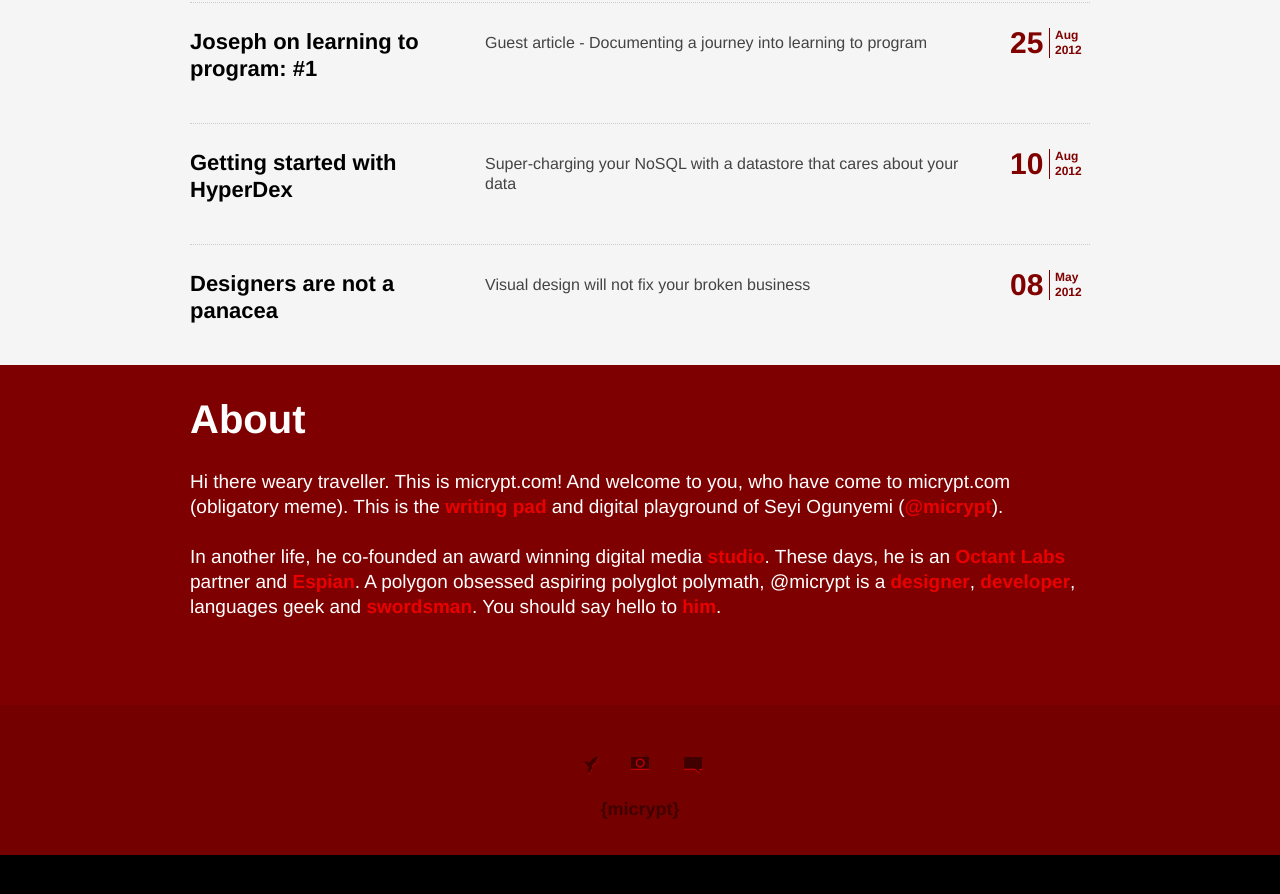
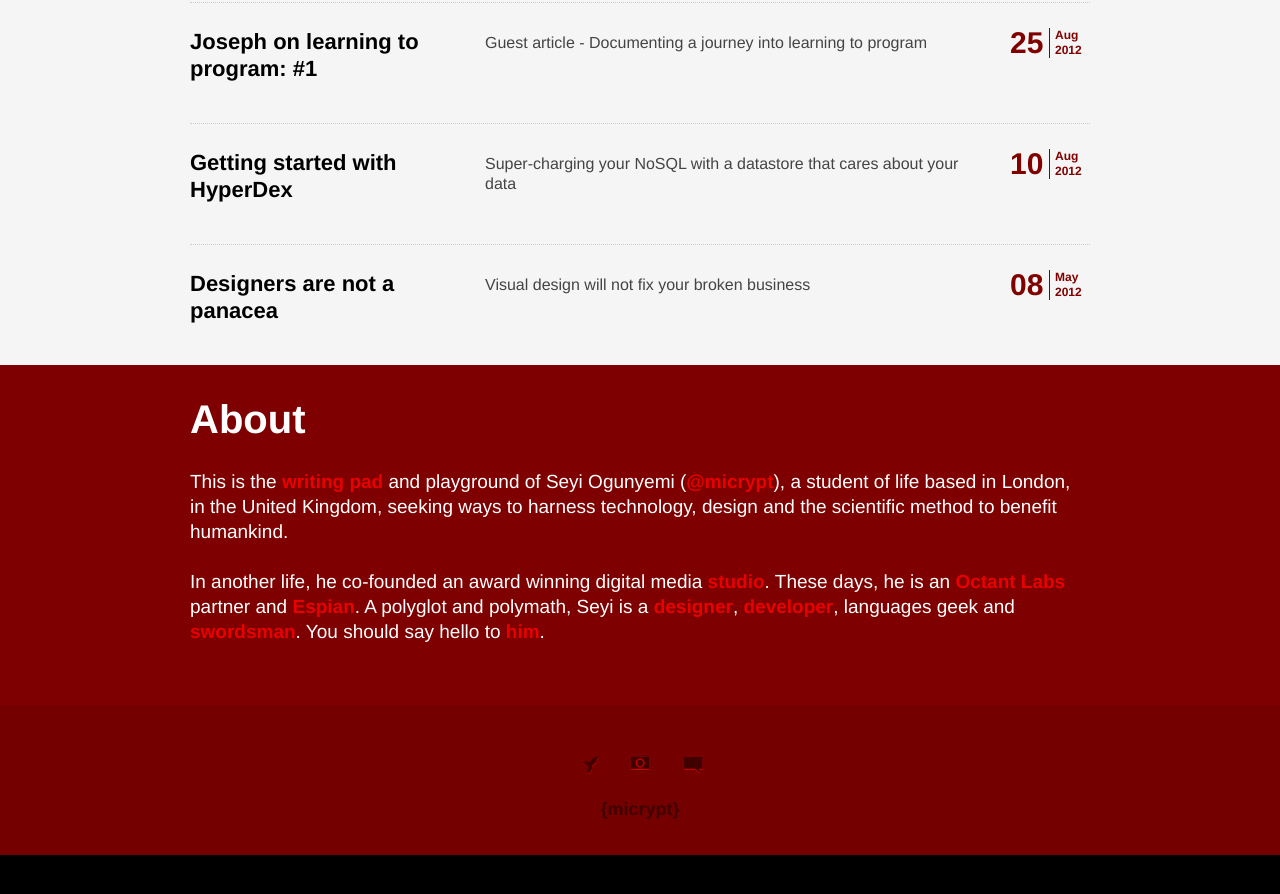
Before and after one commit to micrypt/micrypt.github.com, a Jekyll site: the page built from index.html, in a window 1280 px wide and 900 px high, scrolled down 622 px. Shown: the top 894 px of the window. Built offline with Jekyll 4.4.1, drawn with Linux system fonts in a browser that asks for light colours; nearby versions of some CDN libraries.

Commit message:
layouts: update bio.

```diff
--- a/_layouts/index.html
+++ b/_layouts/index.html
@@ -27,9 +27,6 @@
   <link rel="stylesheet" href="{{site.base_dir}}/css/style.css?v=2">
   <link rel="stylesheet" href="{{site.base_dir}}/css/hack2.css">
   <link rel="stylesheet" href="{{site.base_dir}}/css/micrypt.css">
-
-  <!-- Uncomment if you are specifically targeting less enabled mobile browsers
-  <link rel="stylesheet" media="handheld" href="../css/handheld.css?v=2">  -->
 
   <!-- All JavaScript at the bottom, except for Modernizr which enables HTML5 elements & feature detects -->
   <script src="{{site.base_dir}}/js/libs/modernizr.js"></script>
@@ -62,13 +59,17 @@
 				<div>
 				<h2 class="title">About</h2>
 					<p>
-                    Hi there weary traveller. This is micrypt.com! And welcome to you, who have come to micrypt.com (obligatory meme). This is the <a href="/archive.html">writing pad</a> and digital playground of Seyi Ogunyemi (<a target="_blank" href="http://twitter.com/micrypt">@micrypt</a>).
+                     This is the <a href="/archive.html">writing pad</a> and playground of Seyi Ogunyemi (<a target="_blank"
+                       href="http://twitter.com/micrypt">@micrypt</a>), a
+                     student of life based in London, in the
+                     United Kingdom, seeking ways to harness
+                     technology, design and the scientific method to benefit humankind.
                     </p>
 					<p>
 In another life, he co-founded an award winning digital media <a target="_blank"
   href="http://pxcdigitals.com">studio</a>. These days, he is an  <a
-  target="_blank" href="http://octantlabs.com">Octant Labs</a> partner and <a target="_blank" href="http://espians.com">Espian</a>. A polygon obsessed
-aspiring polyglot polymath, @micrypt is a <a target="_blank"
+  target="_blank" href="http://octantlabs.com">Octant Labs</a> partner and <a
+  target="_blank" href="http://espians.com">Espian</a>. A polyglot and polymath, Seyi is a <a target="_blank"
   href="http://dribbble.com/micrypt">designer</a>, <a target="_blank"
   href="http://github.com/micrypt">developer</a>, languages geek and <a
   target="_blank" href="http://www.kendo.co.uk">swordsman</a>. You should say
```
Also changed, not shown: other parts of _layouts/index.html (+0 -16 lines).
